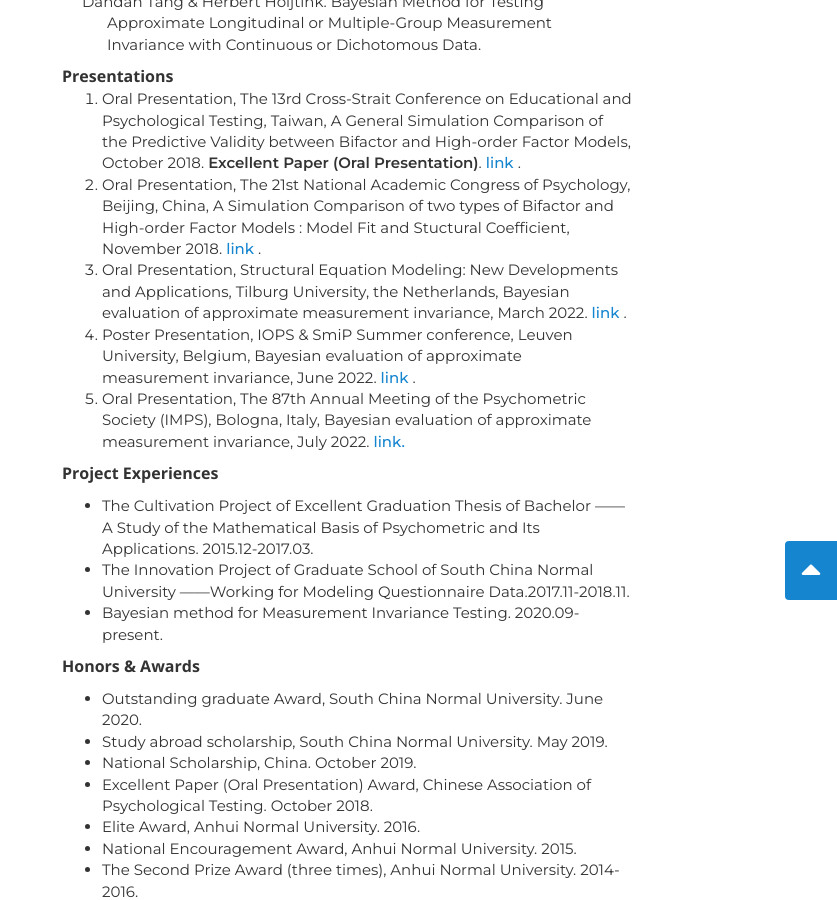
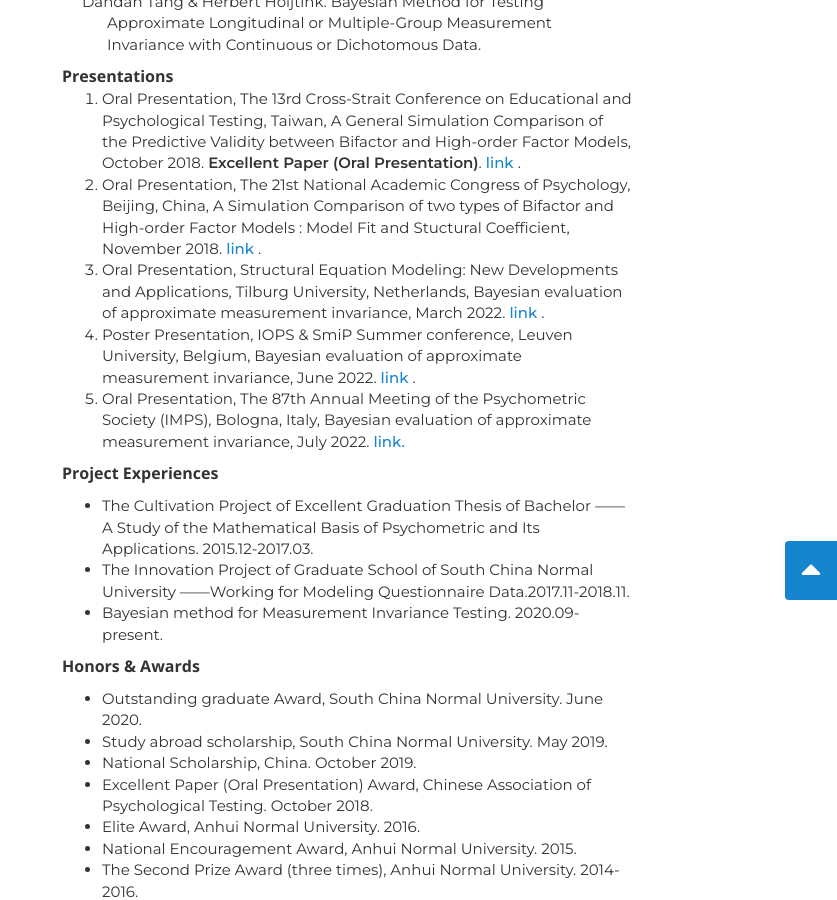
Before and after one commit to Tang-Lynn/tang-lynn.github.io, a Jekyll site: the page index.html, which Jekyll copies as it is, in a window 1280 px wide and 900 px high, scrolled down 1491 px. Shown: the whole window, without its empty margins (443-1280 px from the left). Built offline with Jekyll 4.4.1, drawn with Linux system fonts in a browser that asks for light colours; nearby versions of some CDN libraries; a style sheet for code colours, icons or effects is not loaded.

Commit message:
Update index.html

```diff
--- a/index.html
+++ b/index.html
@@ -199,7 +199,7 @@
 	    <ol>
                <li value="1">Oral Presentation, The 13rd Cross-Strait Conference on Educational and Psychological Testing, Taiwan, A General Simulation Comparison of the Predictive Validity between Bifactor and High-order Factor Models, October 2018. <b>Excellent Paper (Oral Presentation)</b>.<a href="https://csept2018.weebly.com/"> link </a>. </li>
                <li value="2">Oral Presentation, The 21st National Academic Congress of Psychology, Beijing, China, A Simulation Comparison of two types of Bifactor and High-order Factor Models : Model Fit and Stuctural Coefficient, November 2018.<a href="https://nacp2018.cpsbeijing.org/"> link </a>. </li>
-	       <li value="3">Oral Presentation, Structural Equation Modeling: New Developments and Applications, Tilburg University, the Netherlands, Bayesian evaluation of approximate measurement invariance, March 2022. <a href="https://www.tilburguniversity.edu/about/schools/socialsciences/organization/departments/methodology-statistics/events/structural-equation-modeling">link </a>. </li>
+	       <li value="3">Oral Presentation, Structural Equation Modeling: New Developments and Applications, Tilburg University, Netherlands, Bayesian evaluation of approximate measurement invariance, March 2022. <a href="https://www.tilburguniversity.edu/about/schools/socialsciences/organization/departments/methodology-statistics/events/structural-equation-modeling">link </a>. </li>
                <li value="4">Poster Presentation, IOPS & SmiP Summer conference, Leuven University, Belgium, Bayesian evaluation of approximate measurement invariance, June 2022. <a href="https://www.iops.nl/conferences/previous-iops-conferences/">link </a>. </li>
 	       <li value="5">Oral Presentation, The 87th Annual Meeting of the Psychometric Society (IMPS), Bologna, Italy, Bayesian evaluation of approximate measurement invariance, July 2022. <a href="https://www.psychometricsociety.org/imps-2022">link. </a></li>
             </ol>
```
